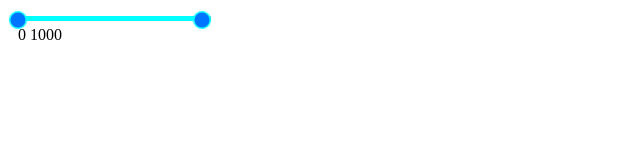
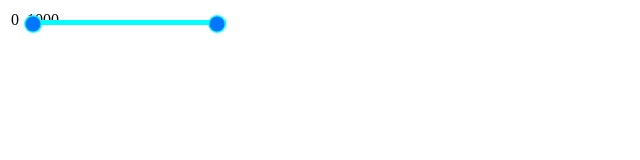
Before and after one commit to roberttorrocc/InputSlider, a React (Vite) app in the folder inputSlider/: page /normalSlider in a window 1280 px wide. Shown: the top 160 px of the page, without its empty margins (0-640 px from the left). Built offline with nearby package versions, Linux system fonts and the light colour scheme.

Commit message:
Empezar a crear componentes

```diff
--- a/inputSlider/src/components/NormalSlider.tsx
+++ /dev/null
@@ -1,45 +0,0 @@
-import { useEffect, useState } from "react";
-import { getWidthRange,getMarginRange } from "../utils/utilsFunctions";
-
-function NormalSlider() {
-  const [rightValue, setRightValue] = useState(1000);
-  const [leftValue, setLeftValue] = useState(0);
-
-  return (
-    <div className="slider">
-      <input
-        title="leftBullet"
-        type="range"
-        value={leftValue}
-        onChange={(e) => {
-          if (Number(e.target.value) < rightValue) {
-            setLeftValue(Number(e.target.value));
-          }else{
-            setLeftValue(rightValue-1);
-          }
-        }}
-        min="0"
-        max="1000"
-        className="bullet bullet--left"
-      />
-      <div className="bullet--line" />
-      <div style={{ width: getWidthRange(rightValue,leftValue), marginLeft: getMarginRange(leftValue)}} className="bullet--line2" />
-      <input
-        title="rightBullet"
-        type="range"
-        value={rightValue}
-        min="0"
-        max="1000"
-        onChange={(e) => {
-          if (Number(e.target.value) > leftValue) {
-            setRightValue(Number(e.target.value));
-          }else{setRightValue(leftValue+1)}
-        }}
-        className="bullet bullet--left"
-      />
-      <p className="nums">{`${leftValue}     ${rightValue}`}</p>
-    </div>
-  );
-}
-
-export default NormalSlider;
--- a/inputSlider/src/index.css
+++ b/inputSlider/src/index.css
@@ -1,3 +1,5 @@
+
+
 .nums{
   padding: 10px;
 }
@@ -42,6 +44,7 @@
   z-index: 4;
 }
 
+/*El color del background no funciona, creo que sigue teniendo los valor por defecto del buscador  */
 /*For Chrome browsers */
 .bullet::-webkit-slider-thumb {
   background: rebeccapurple;
--- a/inputSlider/src/main.tsx
+++ b/inputSlider/src/main.tsx
@@ -1,7 +1,7 @@
 import React from "react";
 import ReactDOM from "react-dom/client";
-import NormalSlider from "./components/NormalSlider";
-import InputSlider from "./components/InputSlider";
+import NormalSlider from "./views/NormalSlider";
+import InputSlider from "./views/InputSlider";
 import App from "./App";
 import "./index.css";
 import { createBrowserRouter, RouterProvider } from "react-router-dom";
--- /dev/null
+++ b/inputSlider/src/views/NormalSlider.tsx
@@ -0,0 +1,61 @@
+import { useEffect, useState } from "react";
+import { getWidthRange, getMarginRange } from "../utils/utilsFunctions";
+
+function NormalSlider() {
+  const [rightValue, setRightValue] = useState(1000);
+  const [leftValue, setLeftValue] = useState(0);
+
+  return (
+    <div className="slider">
+      <table >
+        <tr >
+          <td >{`${leftValue}`}</td>
+          <td >
+            <input
+              title="leftBullet"
+              type="range"
+              value={leftValue}
+              onChange={(e) => {
+                if (Number(e.target.value) < rightValue) {
+                  setLeftValue(Number(e.target.value));
+                } else {
+                  setLeftValue(rightValue - 1);
+                }
+              }}
+              min="0"
+              max="1000"
+              className="bullet bullet--left"
+            />
+            <div className="bullet--line" />
+            <div
+              style={{
+                width: getWidthRange(rightValue, leftValue),
+                marginLeft: getMarginRange(leftValue),
+              }}
+              className="bullet--line2"
+            />
+            <input
+              title="rightBullet"
+              type="range"
+              value={rightValue}
+              min="0"
+              max="1000"
+              onChange={(e) => {
+                if (Number(e.target.value) > leftValue) {
+                  setRightValue(Number(e.target.value));
+                } else {
+                  setRightValue(leftValue + 1);
+                }
+              }}
+              className="bullet bullet--left"
+            />
+          </td>
+
+          <td >{`${rightValue}`}</td>
+        </tr>
+      </table>
+    </div>
+  );
+}
+
+export default NormalSlider;
```
Also changed, not shown: inputSlider/src/components/Bullet.tsx (added), inputSlider/src/views/InputSlider.tsx (renamed from inputSlider/src/components/InputSlider.tsx).
